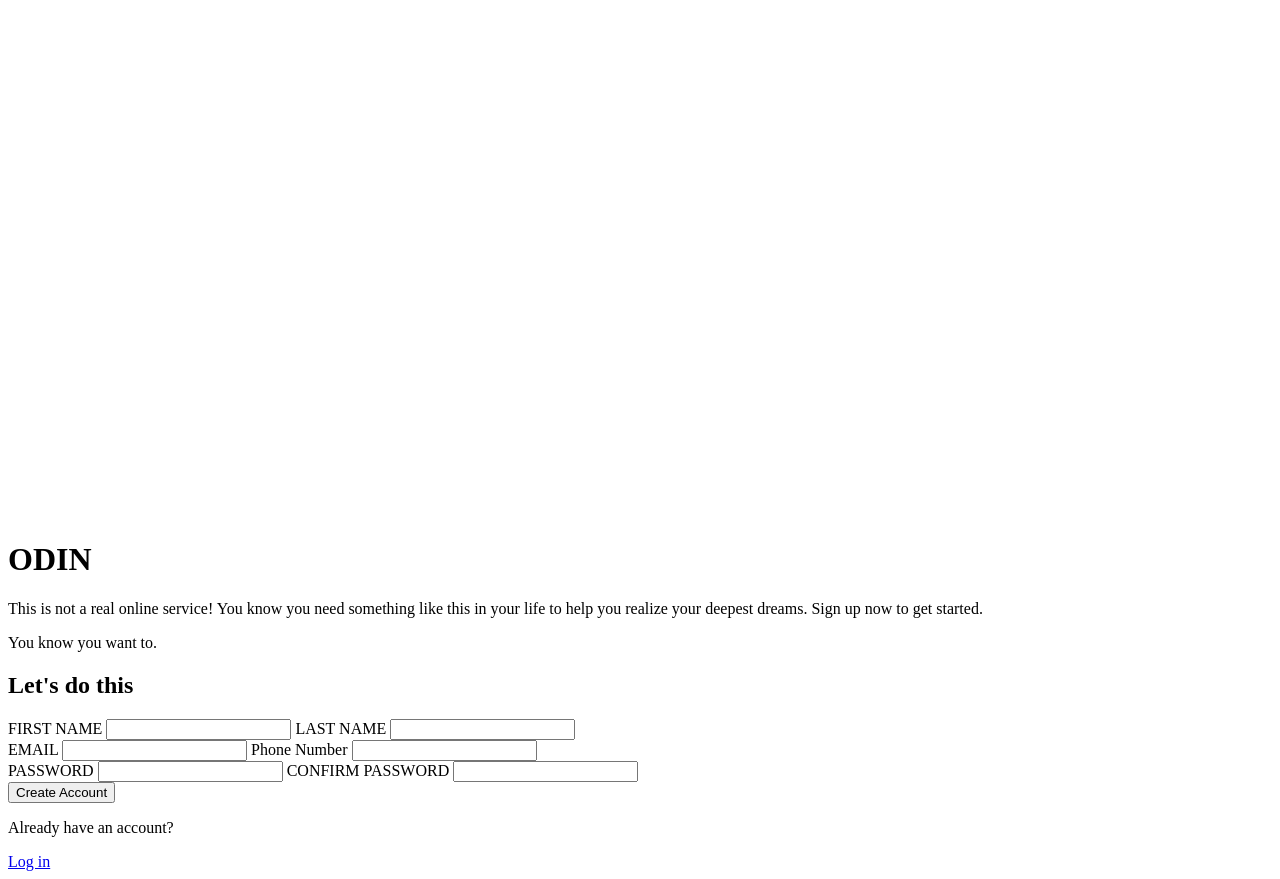
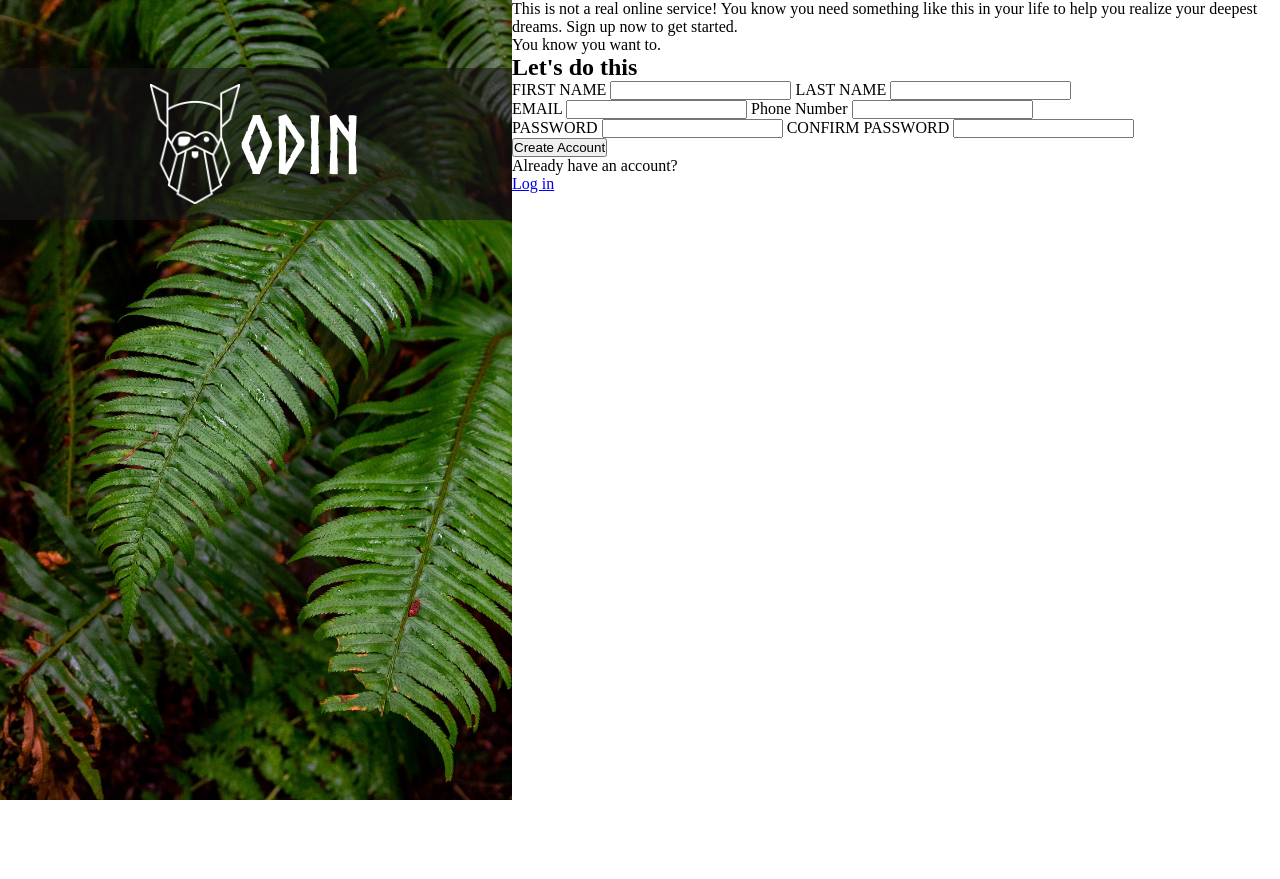
Before and after one commit to ImBoB99/signup-form, a plain HTML site: page index.html in a window 1280 px wide. After the commit the page ends 800 px from the top, so only its background shows below. Drawn offline with Linux system fonts and the light colour scheme.

Commit message:
Finish left portion of form

```diff
--- a/index.html
+++ b/index.html
@@ -8,13 +8,13 @@
 </head>
 <body>
     <main>
-        <div>
-            <div>
-                <img src="images/odin-lined.png" alt="">
+        <div class="hero-container">
+            <div class="hero-logo">
+                <img src="images/odin-lined.png" alt="Odin Logo" class="hero-logo-img">
                 <h1>ODIN</h1>
             </div>
         </div>
-        <div>
+        <div class="form-container">
             <p>This is not a real online service! You know you need something like this in your life to help you realize your deepest dreams. Sign up now to get started.</p>
             <p>You know you want to.</p>
 
--- a/style.css
+++ b/style.css
@@ -0,0 +1,48 @@
+@font-face {
+    font-family: "Norse Bold";
+    src: url("Norse-Bold.otf");
+}
+
+* {
+    box-sizing: border-box;
+    padding: 0;
+    margin: 0;
+}
+
+main {
+    display: flex;
+    flex-direction: row;
+    height: 100vh;
+}
+
+.hero-container {
+    background-image: url("images/halie-west-25xggax4bSA-unsplash.jpg");
+    background-size: cover;
+    width: 40%;
+    display: flex;
+    align-items: center;
+}
+
+.hero-logo {
+    display: flex;
+    align-items: center;
+    width: 100%;
+    justify-content: center;
+    margin-bottom: 100%;
+    background-color: rgba(24, 22, 22, 0.596);
+    padding: 1rem;
+}
+
+.hero-logo-img {
+    height: 120px;
+}
+
+.hero-logo > h1 {
+    font-size: 5rem;
+    color: white;
+    font-family: "Norse Bold", sans-serif;
+}
+
+.form-container {
+    width: 60%;
+}
```
